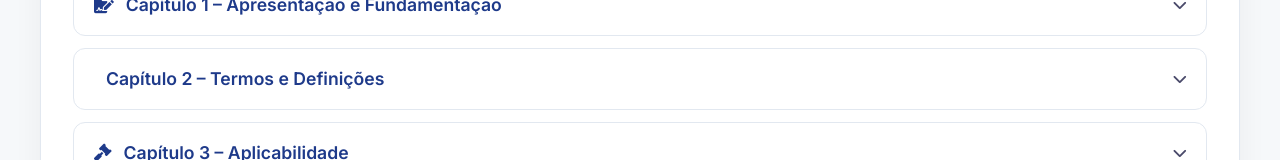
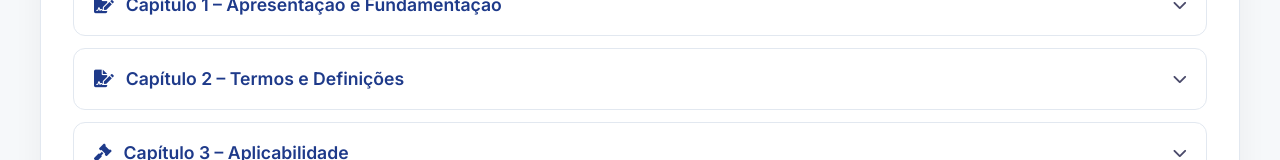
Before and after one commit to videsouza/videsouza, a plain HTML site: page manual-completo.html in a window 1280 px wide. Shown: the part 400-560 px from the top of the page. Drawn offline with Linux system fonts and the light colour scheme.

Commit message:
Update manual-completo.html

```diff
--- a/manual-completo.html
+++ b/manual-completo.html
@@ -472,7 +472,7 @@
         <!-- CAPÍTULO 2 -->
         <!-- ========================================================== -->
         <details id="c2" role="region" aria-labelledby="c2-label">
-            <summary id="c2-label"><i class="fas fa-glossary"></i> Capítulo 2 – Termos e Definições</summary>
+            <summary id="c2-label"><i class="fas fa-file-signature"></i> Capítulo 2 – Termos e Definições</summary>
             <div class="content">
                 <p><strong>População (N):</strong> Total de unidades da série.</p>
                 <p><strong>Estrato:</strong> Subdivisão por Código de Classificação + Ano de Produção.</p>
```
